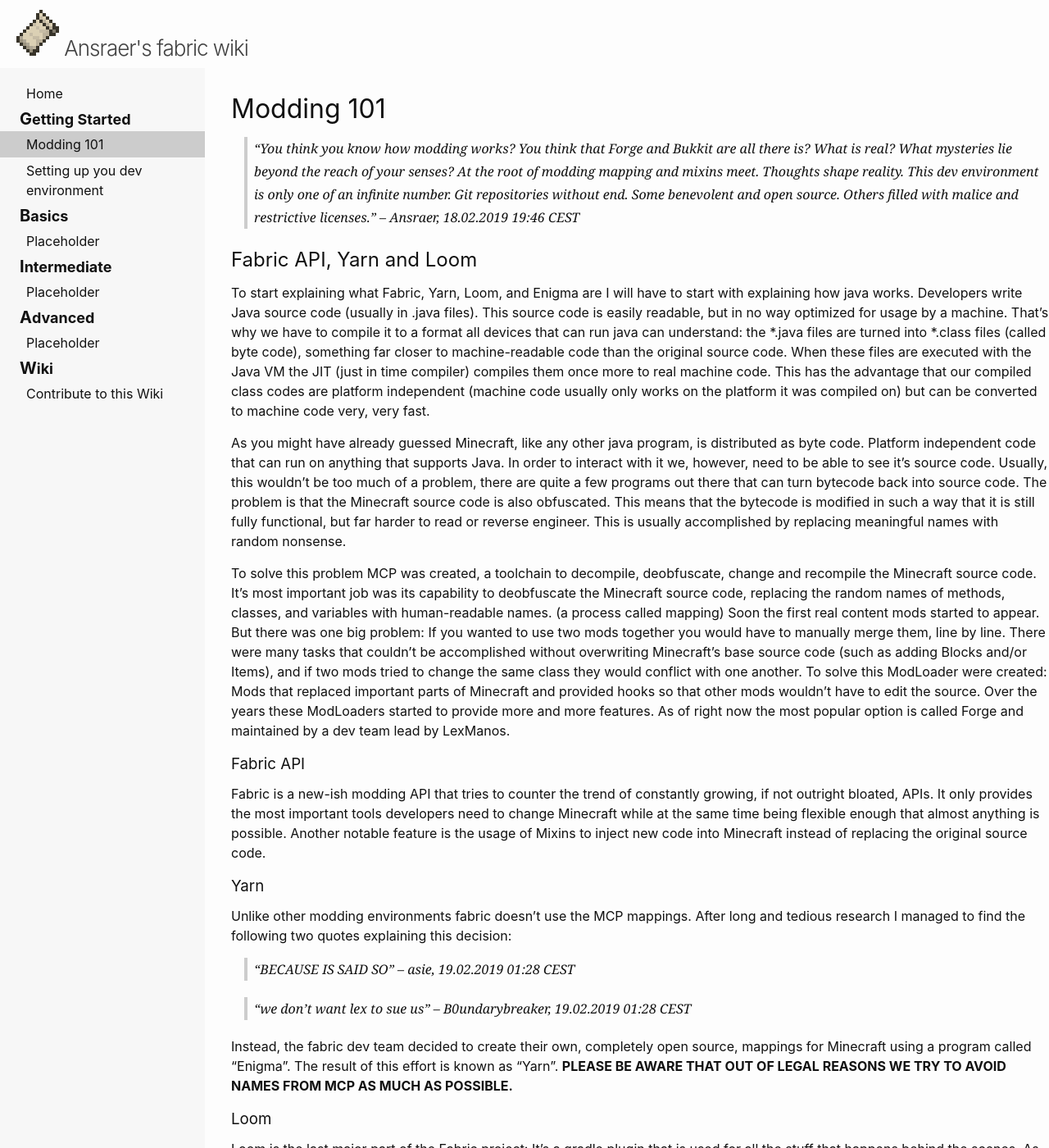
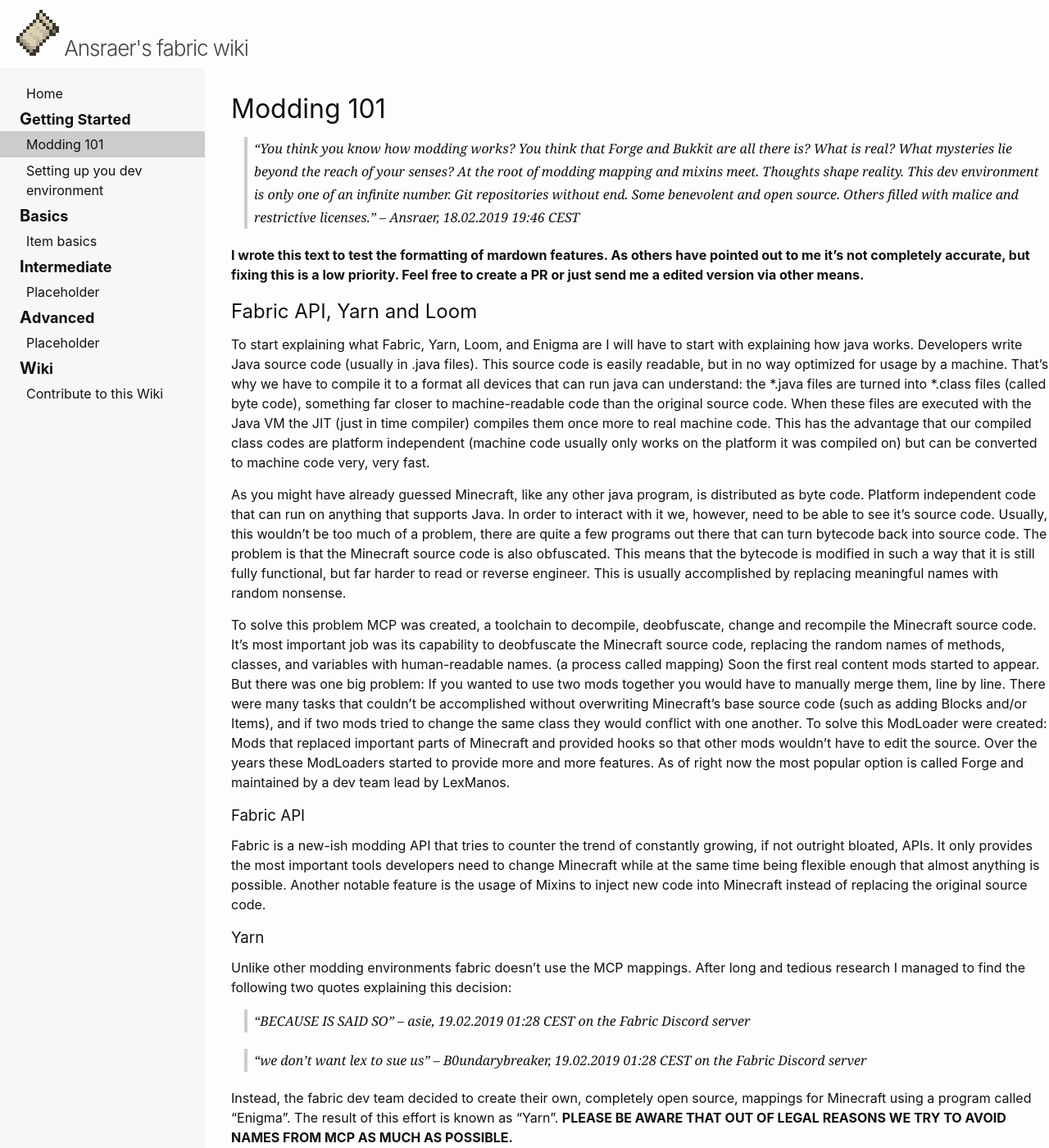
Before and after one commit to CottonMC/Wiki, a Jekyll site: the page built from _pages/_beginner/Modding101.md, in a window 1280 px wide and 1400 px high. Shown: the whole window at 82% size. Built offline with Jekyll 4.4.1, drawn with Linux system fonts in a browser that asks for light colours.

Commit message:
Added disclaimer, preparing for the BasicItems page

```diff
--- a/_pages/_beginner/Modding101.md
+++ b/_pages/_beginner/Modding101.md
@@ -5,6 +5,10 @@ order: 1
 ---
 > "You think you know how modding works? You think that Forge and Bukkit are all there is? What is real? What mysteries lie beyond the reach of your senses? At the root of modding mapping and mixins meet. Thoughts shape reality. This dev environment is only one of an infinite number. Git repositories without end. Some benevolent and open source. Others filled with malice and restrictive licenses."
 > -- <cite>Ansraer, 18.02.2019 19:46 CEST</cite>
+
+
+**I wrote this text to test the formatting of mardown features. As others have pointed out to me it's not completely accurate, but fixing this is a low priority. Feel free to create a PR or just send me a edited version via other means.**
+
 
 ## Fabric API, Yarn and Loom
 
@@ -23,10 +27,10 @@ Fabric is a new-ish modding API that tries to counter the trend of constantly gr
 
 Unlike other modding environments fabric doesn't use the MCP mappings. After long and tedious research I managed to find the following two quotes explaining this decision:
 > "BECAUSE IS SAID SO"
-> -- <cite>asie, 19.02.2019 01:28 CEST</cite>
+> -- <cite>asie, 19.02.2019 01:28 CEST on the Fabric Discord server</cite>
 
 > "we don't want lex to sue us"
-> -- <cite>B0undarybreaker, 19.02.2019 01:28 CEST</cite>
+> -- <cite>B0undarybreaker, 19.02.2019 01:28 CEST on the Fabric Discord server</cite>
 
 Instead, the fabric dev team decided to create their own, completely open source, mappings for Minecraft using a program called "Enigma". The result of this effort is known as "Yarn". **PLEASE BE AWARE THAT OUT OF LEGAL REASONS WE TRY TO AVOID NAMES FROM MCP AS MUCH AS POSSIBLE.**
 
```
Also changed, not shown: _pages/_basic/Placeholder.md (+4 -1 lines), index.md (+7 -0 lines).
